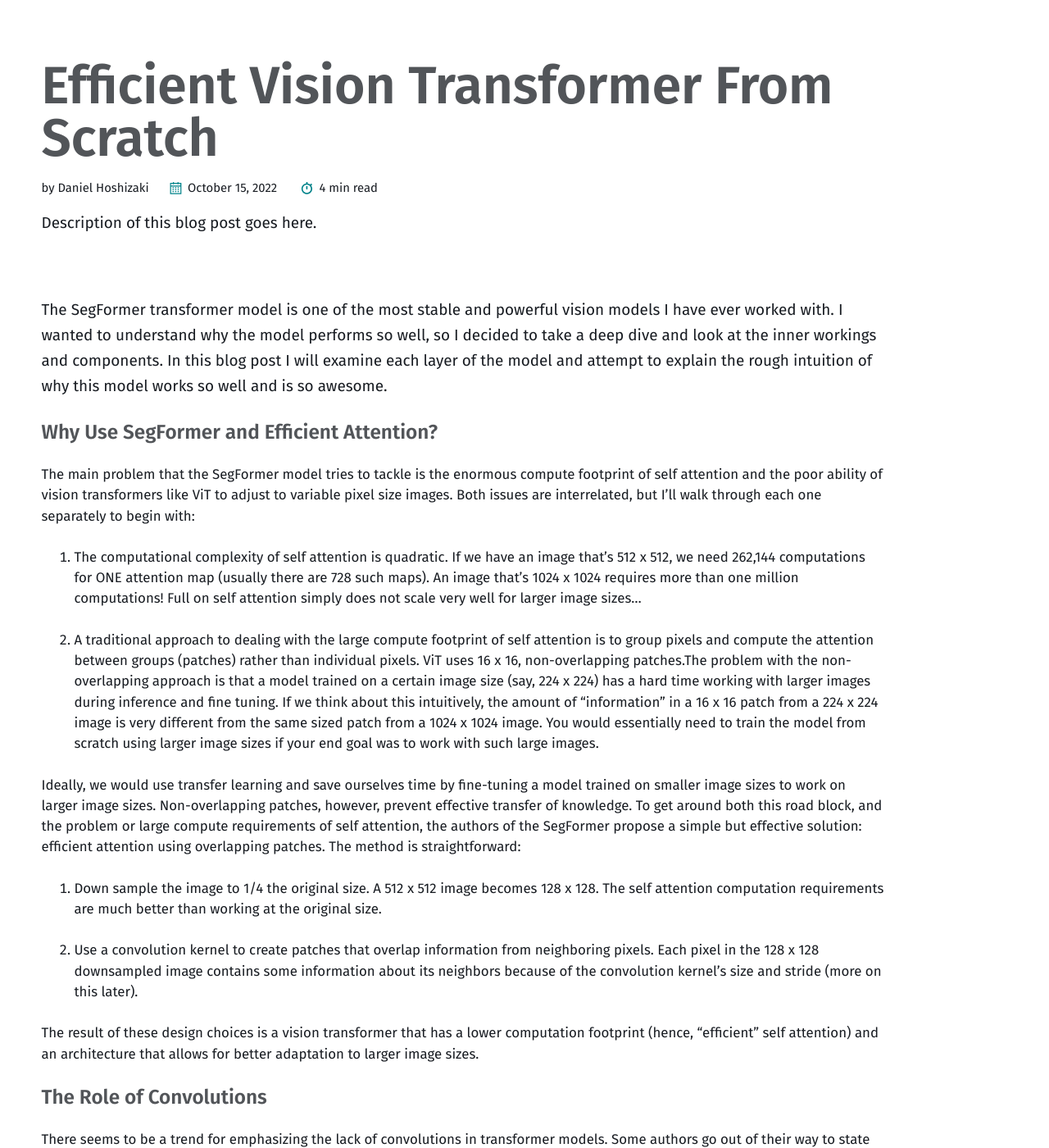
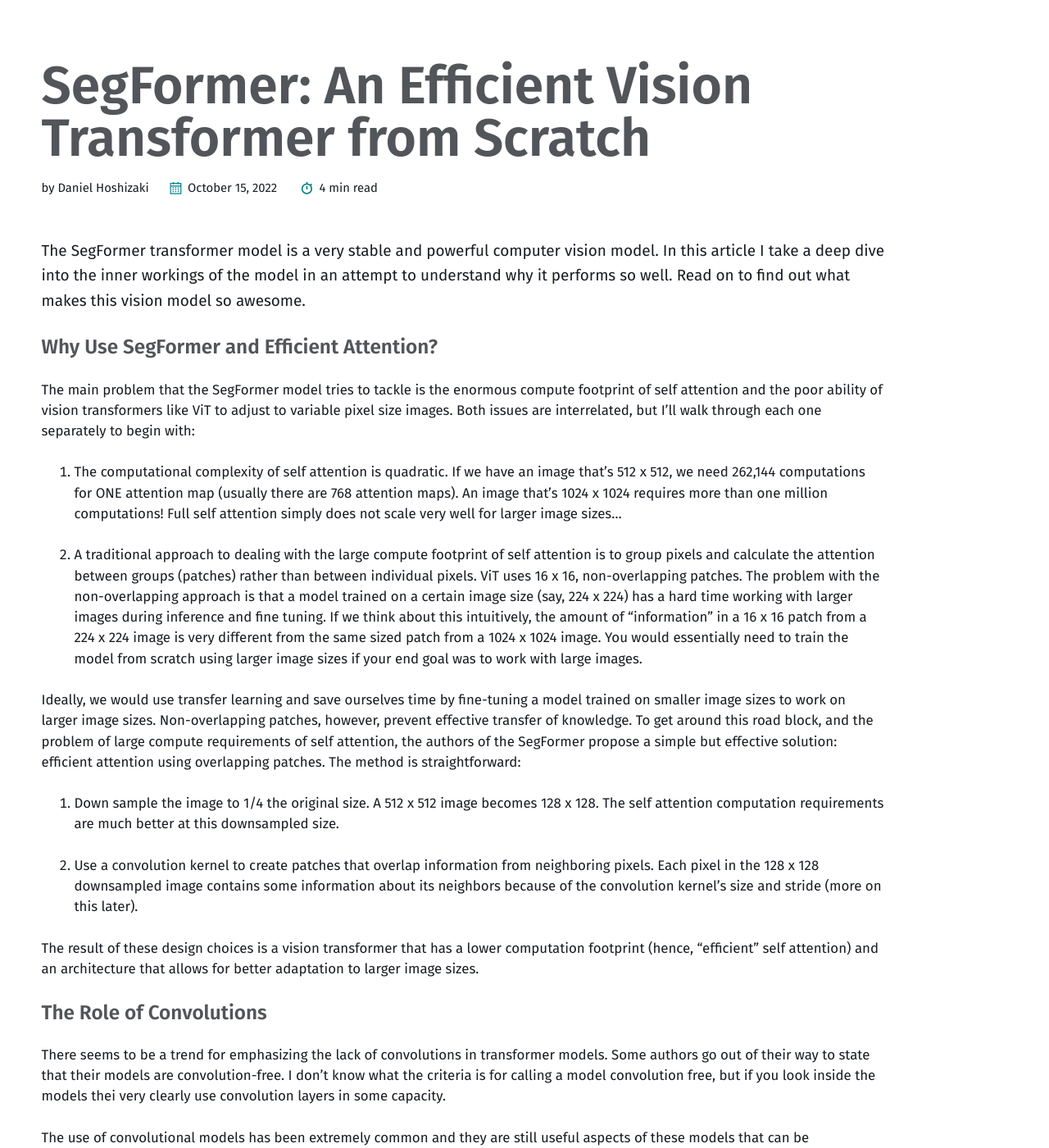
Before and after one commit to mmistakes/jekyll-theme-basically-basic, a Jekyll site: the page built from _posts/2022-10-15-vision-transformers.md, in a window 1280 px wide and 1400 px high, scrolled down 749 px. Shown: the whole window at 82% size. Built offline with Jekyll 4.4.1, drawn with Linux system fonts in a browser that asks for light colours.

Commit message:
blog edit

```diff
--- a/_posts/2022-10-15-vision-transformers.md
+++ b/_posts/2022-10-15-vision-transformers.md
@@ -1,27 +1,23 @@
 ---
 layout: post
-title:  "Efficient Vision Transformer From Scratch"
+title:  "SegFormer: An Efficient Vision Transformer from Scratch"
 name:  "Daniel Hoshizaki"
-
-introduction: |
-    Description of this blog post goes here.
-
 image: /assets/images/segformer/segformer.JPG
 ---
 
-The SegFormer transformer model is one of the most stable and powerful vision models I have ever worked with. I wanted to understand why the model performs so well, so I decided to take a deep dive and look at the inner workings and components. In this blog post I will examine each layer of the model and attempt to explain the rough intuition of why this model works so well and is so awesome.
+The SegFormer transformer model is a very stable and powerful computer vision model. In this article I take a deep dive into the inner workings of the model in an attempt to understand why it performs so well. Read on to find out what makes this vision model so awesome.
 
 ### Why Use SegFormer and Efficient Attention?
 
 The main problem that the SegFormer model tries to tackle is the enormous compute footprint of self attention and the poor ability of vision transformers like ViT to adjust to variable pixel size images. Both issues are interrelated, but I'll walk through each one separately to begin with:
 
-1. The computational complexity of self attention is quadratic. If we have an image that's 512 x 512, we need 262,144 computations for ONE attention map (usually there are 728 such maps). An image that's 1024 x 1024 requires more than one million computations! Full on self attention simply does not scale very well for larger image sizes...
+1. The computational complexity of self attention is quadratic. If we have an image that's 512 x 512, we need 262,144 computations for ONE attention map (usually there are 768 attention maps). An image that's 1024 x 1024 requires more than one million computations! Full self attention simply does not scale very well for larger image sizes...
 
-2. A traditional approach to dealing with the large compute footprint of self attention is to group pixels and compute the attention between groups (patches) rather than individual pixels. ViT uses 16 x 16, non-overlapping patches.The problem with the non-overlapping approach is that a model trained on a certain image size (say, 224 x 224) has a hard time working with larger images during inference and fine tuning. If we think about this intuitively, the amount of "information" in a 16 x 16 patch from a 224 x 224 image is very different from the same sized patch from a 1024 x 1024 image. You would essentially need to train the model from scratch using larger image sizes if your end goal was to work with such large images.
+2. A traditional approach to dealing with the large compute footprint of self attention is to group pixels and calculate the attention between groups (patches) rather than between individual pixels. ViT uses 16 x 16, non-overlapping patches. The problem with the non-overlapping approach is that a model trained on a certain image size (say, 224 x 224) has a hard time working with larger images during inference and fine tuning. If we think about this intuitively, the amount of "information" in a 16 x 16 patch from a 224 x 224 image is very different from the same sized patch from a 1024 x 1024 image. You would essentially need to train the model from scratch using larger image sizes if your end goal was to work with large images.
 
-Ideally, we would use transfer learning and save ourselves time by fine-tuning a model trained on smaller image sizes to work on larger image sizes. Non-overlapping patches, however, prevent effective transfer of knowledge. To get around both this road block, and the problem or large compute requirements of self attention, the authors of the SegFormer propose a simple but effective solution: efficient attention using overlapping patches. The method is straightforward:
+Ideally, we would use transfer learning and save ourselves time by fine-tuning a model trained on smaller image sizes to work on larger image sizes. Non-overlapping patches, however, prevent effective transfer of knowledge. To get around this road block, and the problem of large compute requirements of self attention, the authors of the SegFormer propose a simple but effective solution: efficient attention using overlapping patches. The method is straightforward:
 
-1. Down sample the image to 1/4 the original size. A 512 x 512 image becomes 128 x 128. The self attention computation requirements are much better than working at the original size.
+1. Down sample the image to 1/4 the original size. A 512 x 512 image becomes 128 x 128. The self attention computation requirements are much better at this downsampled size.
 
 2. Use a convolution kernel to create patches that overlap information from neighboring pixels. Each pixel in the 128 x 128 downsampled image contains some information about its neighbors because of the convolution kernel's size and stride (more on this later).
 
```
